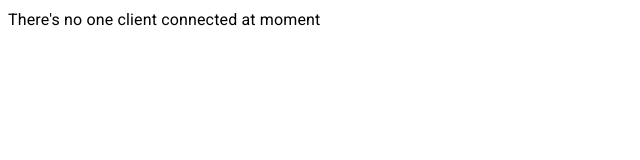
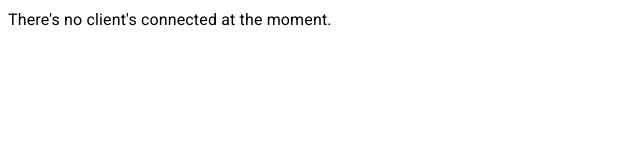
Before and after one commit to geison20/tech-challenge, a React (Create React App) app: page / in a window 1280 px wide. Shown: the top 160 px of the page, without its empty margins (0-640 px from the left). Built offline with nearby package versions, Linux system fonts and the light colour scheme; no server answers.

Commit message:
Update App.js

```diff
--- a/src/App.js
+++ b/src/App.js
@@ -23,7 +23,7 @@ const App = () => {
   }, []);
 
   if (!client) {
-    return <Typography>There's no one client connected at moment</Typography>;
+    return <Typography>There's no client's connected at the moment.</Typography>;
   }
 
   return <Typography>Client Connected: {client?.first_name}</Typography>;
```
